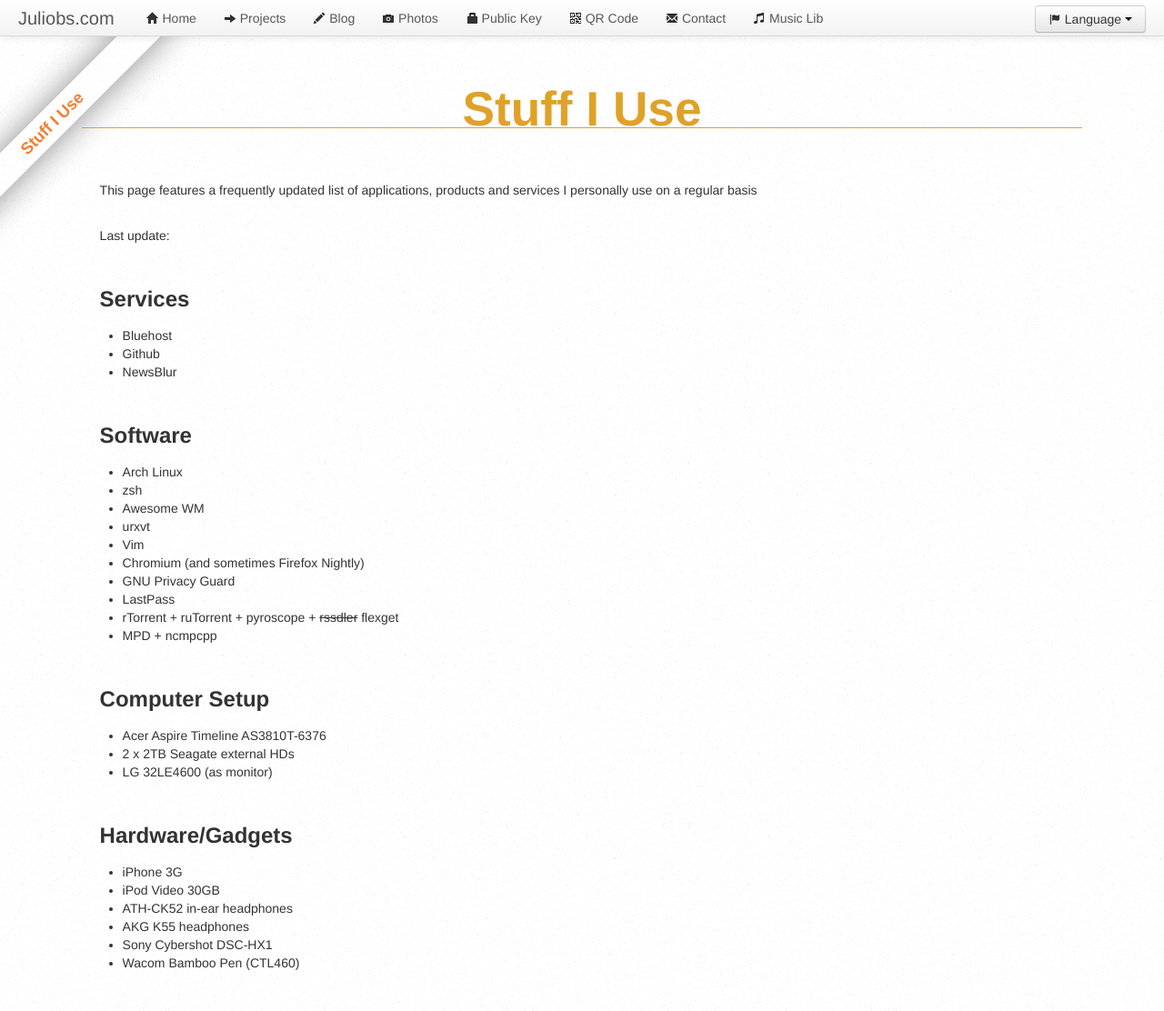
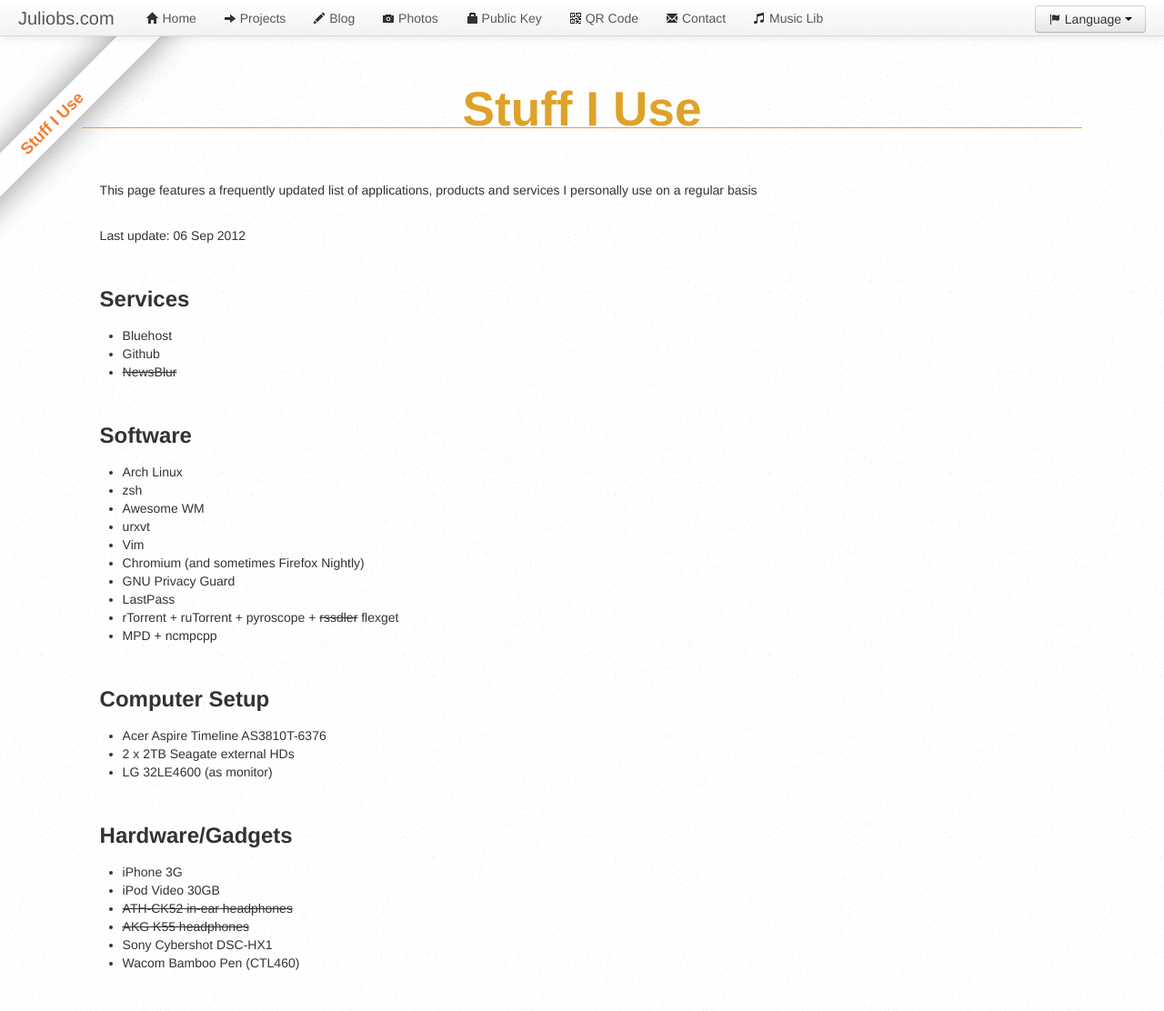
Before and after one commit to agnaldomarinho/juliobs, a Django app: page /stuff-i-use/ in a window 1280 px wide. Shown: the top 1112 px of the page at 91% size. Run offline with Django 3.2, Linux system fonts and the light colour scheme; parts of the project's set-up code (start-up, migrations or seed data) failed here and were passed over; some libraries are stand-ins or nearby versions.

Commit message:
Adicionei tag <del> e editei stuff I use

```diff
--- a/juliobs/arquivos/static_files/css/style.css
+++ b/juliobs/arquivos/static_files/css/style.css
@@ -83,6 +83,11 @@
     margin: 2px;
 }
 
+del
+{
+    text-decoration:line-through
+}
+
 /* Forms */
 ul.errorlist
 {
--- a/juliobs/templates/stuff_i_use.html
+++ b/juliobs/templates/stuff_i_use.html
@@ -16,13 +16,13 @@
     <br>
     <p>{%trans 'This page features a frequently updated list of applications, products and services I personally use on a regular basis' %}</p>
 
-    <br><p>{%trans 'Last update:' %} {{ last_update }}</p>
+    <br><p>{%trans 'Last update:' %} 06 Sep 2012</p>
 
     <br><h3>Services</h3>
     <ul>
         <li>Bluehost
         <li>Github
-        <li>NewsBlur
+        <li><del>NewsBlur</del>
     </ul>
 
     <br><h3>Software</h3>
@@ -35,7 +35,7 @@
         <li>Chromium (and sometimes Firefox Nightly)
         <li>GNU Privacy Guard
         <li>LastPass
-        <li>rTorrent + ruTorrent + pyroscope + <span style="text-decoration: line-through;">rssdler</span> flexget
+        <li>rTorrent + ruTorrent + pyroscope + <del>rssdler</del> flexget
         <li>MPD + ncmpcpp
     </ul>
 
@@ -50,8 +50,8 @@
     <ul>
         <li>iPhone 3G
         <li>iPod Video 30GB
-        <li>ATH-CK52 in-ear headphones
-        <li>AKG K55 headphones
+        <li><del>ATH-CK52 in-ear headphones</del>
+        <li><del>AKG K55 headphones</del>
         <li>Sony Cybershot DSC-HX1
         <li>Wacom Bamboo Pen (CTL460)
     </ul>
```
